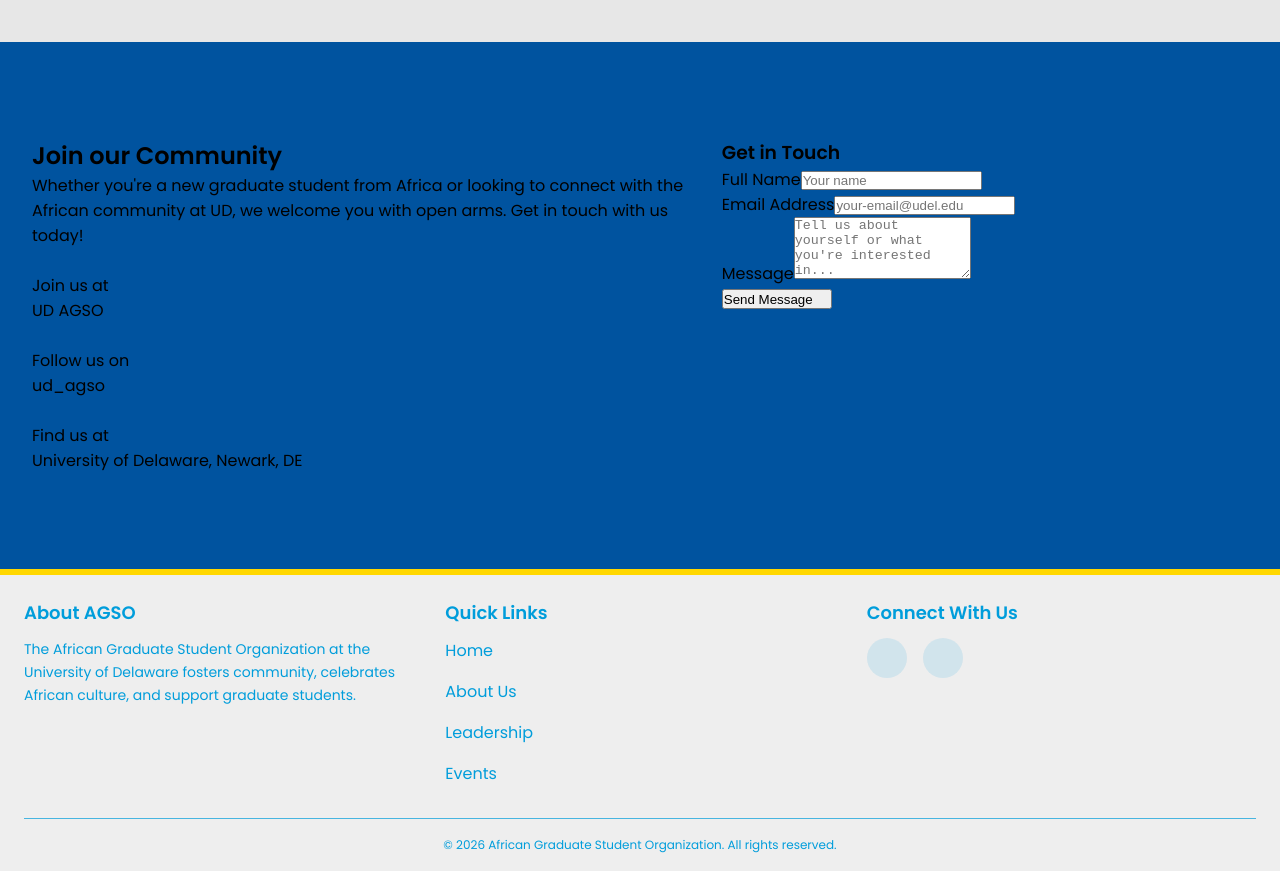
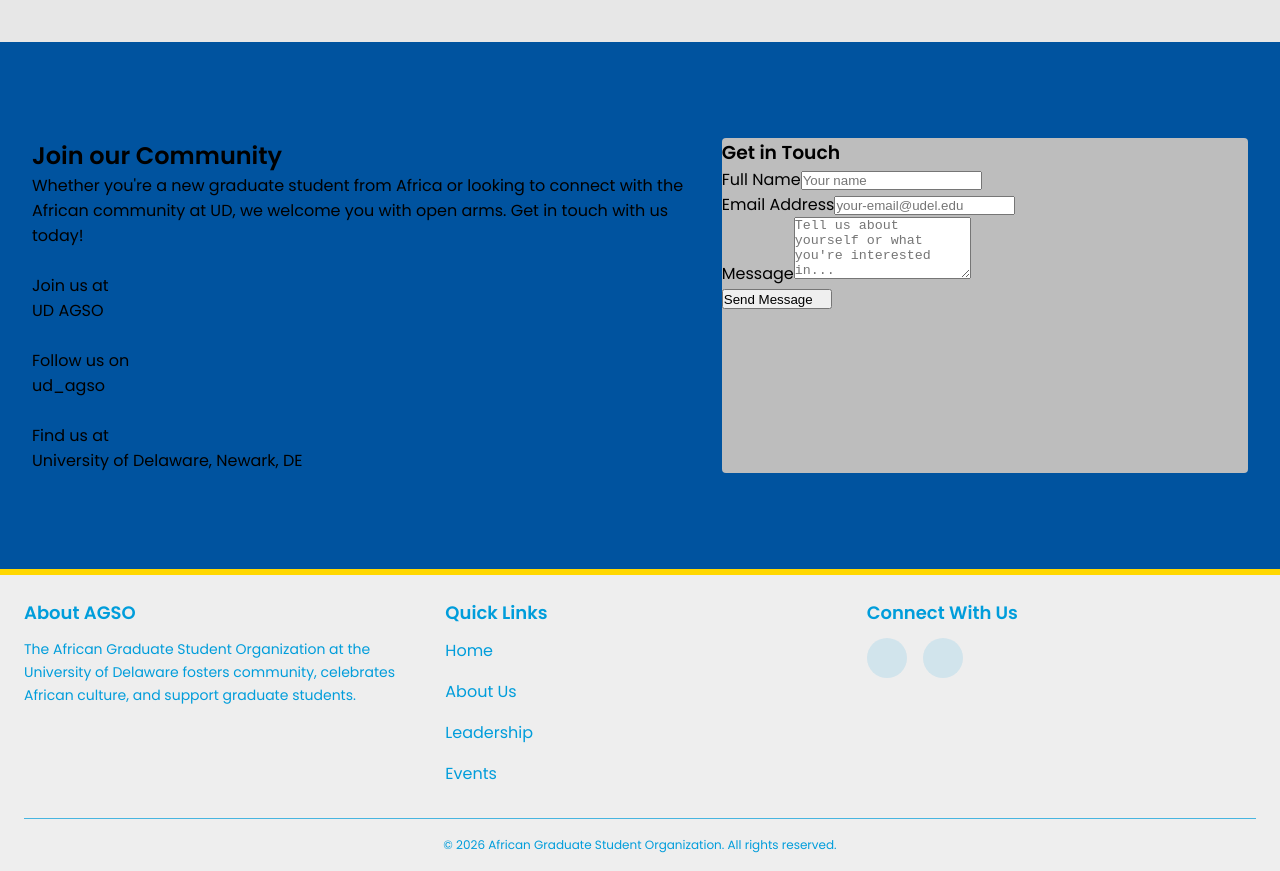
Before and after one commit to Immaculatedcoder/AGSO-UDEL-Website, a React (Vite) app in the folder african-grad-org/: page / in a window 1280 px wide. Shown: the part 3420-4291 px from the top of the page. Built offline with nearby package versions, Linux system fonts and the light colour scheme; some icons are missing; a web font is replaced by a local one.

Commit message:
changed the backgroud color for right part

```diff
--- a/african-grad-org/src/pages/ContactSection/Contact.css
+++ b/african-grad-org/src/pages/ContactSection/Contact.css
@@ -33,3 +33,7 @@
 /* Left Part */
 
 /* Right Part */
+.Contact__container-right {
+  background-color: #bdbdbd;
+  border-radius: 0.25rem;
+}
```
